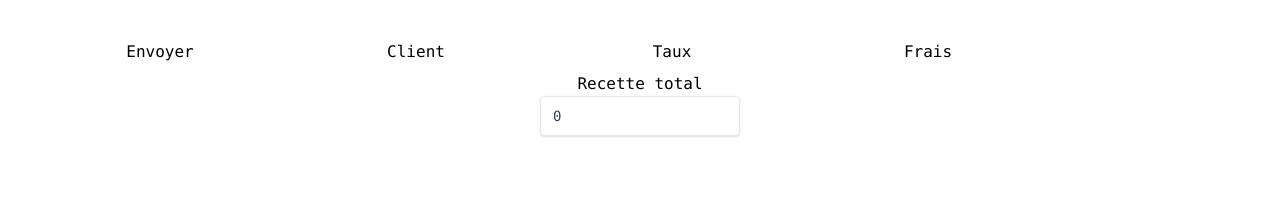
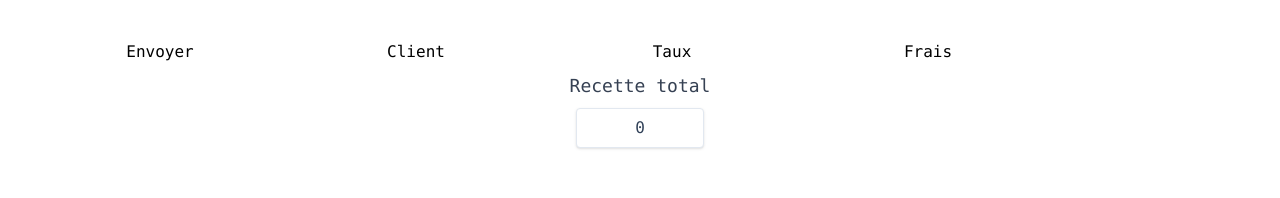
Before and after one commit to Mickael-Andjtv/MoneySender, a React (Vite) app: page / in a window 1280 px wide. Shown: the top 198 px of the page. Built offline with nearby package versions, Linux system fonts and the light colour scheme; no server answers.

Commit message:
make center total recipes

```diff
--- a/src/components/Pages/Envoyer.tsx
+++ b/src/components/Pages/Envoyer.tsx
@@ -112,6 +112,10 @@ export default function Envoyer() {
   };
 
   useEffect(() => {
+    getTotal();
+  }, []);
+
+  useEffect(() => {
     const searchByData = async (research: string) => {
       try {
         if (!research) {
@@ -137,14 +141,11 @@ export default function Envoyer() {
 
   return (
     <>
-      <div className="">
-        <h1>Recette total</h1>
-        <input
-          type="text"
-          value={total}
-          disabled
-          className="bg-white w-50  pr-11 h-10 pl-3 py-2 bg-transparent placeholder:text-slate-400 text-slate-700 text-sm border border-slate-200 rounded transition duration-300 ease focus:outline-none focus:border-slate-400 hover:border-slate-400 shadow-sm focus:shadow-md"
-        />
+      <div className="flex flex-col items-center justify-center gap-2">
+        <h1 className="text-lg font-medium text-gray-700">Recette total</h1>
+        <div className="bg-white w-32 h-10 flex items-center justify-center border border-slate-200 rounded shadow-sm">
+          <span className="text-slate-700 font-medium">{total}</span>
+        </div>
       </div>
       <Table
         data={data}
```
